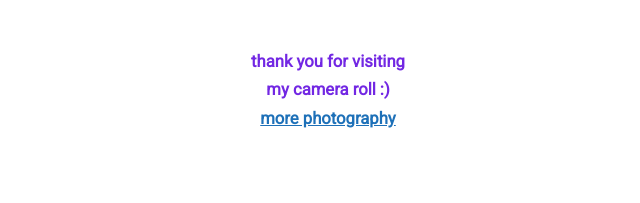
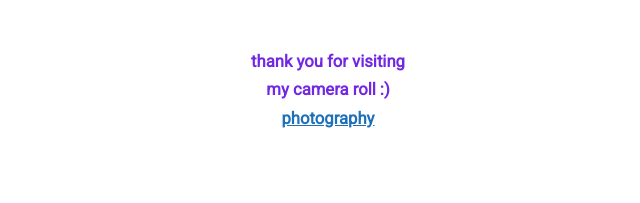
Before and after one commit to zoeurl/zoedowney.github.io, a Jekyll site: the page built from index.html, in a window 1280 px wide. Shown: the part 355-558 px from the top of the page, without its empty margins (312-952 px from the left). Built offline with Jekyll 4.4.1, drawn with Linux system fonts in a browser that asks for light colours; grey boxes are pictures that could not be loaded.

Commit message:
Update photography.md

```diff
--- a/_layouts/photography.md
+++ b/_layouts/photography.md
@@ -27,7 +27,7 @@
 		<figure><img src="/assets/favicon/zoe-favicon.png" width="180" height="180"></figure>
 		<h4><font color="#7227e3">thank you for visiting
 				<br>my camera roll :)
-			<br><a href="https://www.flickr.com/photos/zoedowney/albums/">more photography</a></font></h4></centre>
+			<br><a href="https://www.flickr.com/photos/zoedowney/albums/">photography</a></font></h4></centre>
 	<br>
 	<br>
                 {{ content }}
```
